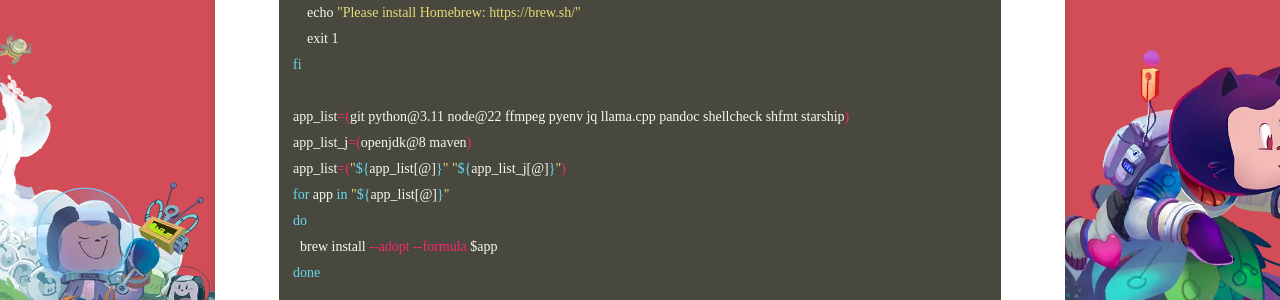
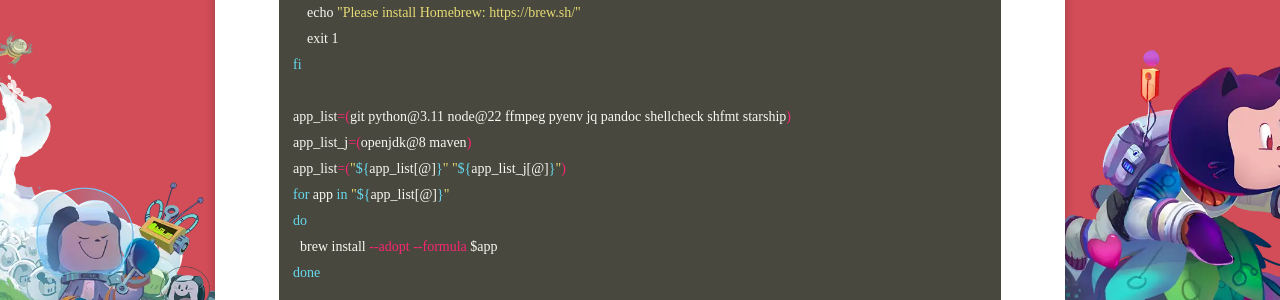
Before and after one commit to WebPavel/WebPavel.github.io, a Jekyll site: the page built from _posts/2026-05-13-brew-installs-apps-on-demand-for-macOS.md, in a window 1280 px wide and 900 px high, scrolled down 809 px. Shown: the part 151-451 px from the top of the window. Built offline with Jekyll 4.4.1, drawn with Linux system fonts in a browser that asks for light colours; some web fonts are replaced; comment, search, counter and statistics services are not loaded; some of the changed text lies outside the part shown.

Commit message:
feat: update the latest applications installed on macOS

```diff
--- a/_posts/2026-05-13-brew-installs-apps-on-demand-for-macOS.md
+++ b/_posts/2026-05-13-brew-installs-apps-on-demand-for-macOS.md
@@ -34,7 +34,7 @@
     exit 1
 fi
 
-app_list=(git python@3.11 node@22 ffmpeg pyenv jq llama.cpp pandoc shellcheck shfmt starship)
+app_list=(git python@3.11 node@22 ffmpeg pyenv jq pandoc shellcheck shfmt starship)
 app_list_j=(openjdk@8 maven)
 app_list=("${app_list[@]}" "${app_list_j[@]}")
 for app in "${app_list[@]}"
@@ -42,7 +42,7 @@
   brew install --adopt --formula $app
 done
 
-app_list=(clash-verge-rev codex cursor dbeaver-community docker-desktop eudic floorp font-jetbrains-mono-nerd-font font-meslo-lg-nerd-font free-download-manager git-credential-manager google-chrome jordanbaird-ice iina intellij-idea iterm2 keka lulu raycast shottr spotify stats tabby utm visual-studio-code vivaldi windows-app xnviewmp)
+app_list=(clash-verge-rev codex cursor dbeaver-community docker-desktop eudic floorp font-jetbrains-mono-nerd-font font-meslo-lg-nerd-font free-download-manager git-credential-manager google-chrome jordanbaird-ice iina intellij-idea keka kitty lulu raycast shottr spotify stats utm visual-studio-code vivaldi windows-app xnviewmp)
 app_list_ms=(microsoft-office windows-app)
 app_list_cn=(wechat tencent-meeting awesun)
 app_list=("${app_list[@]}" "${app_list_ms[@]}" "${app_list_cn[@]}")
```
